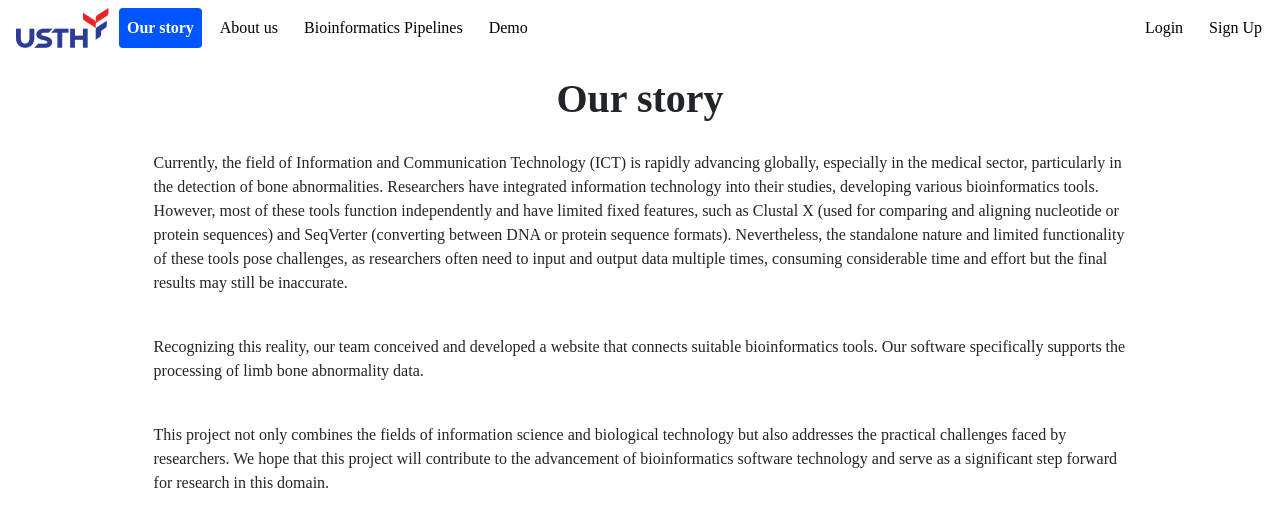
After one commit to larycoder/Limb-Bone-Abnormality, a Flask app: page /ourstory in a window 1280 px wide. The commit adds this page. Shown: the top 527 px of the page. Run offline with Flask 3, Linux system fonts and the light colour scheme; some libraries are stand-ins or nearby versions.

Commit message:
Update front end

```diff
--- a/app.py
+++ b/app.py
@@ -34,6 +34,13 @@ def pipeline():
 @app.route('/homepage')
 def homepage():
     return render_template('index.html')
+@app.route('/ourstory')
+def ourstory():
+    return render_template('ourstory.html')
+@app.route("/aboutus")
+def about_us():
+    return render_template('about_us.html')
+
 
 @app.route('/login', methods=['GET', 'POST'])
 def login():
--- a/static/base.css
+++ b/static/base.css
@@ -36,3 +36,10 @@ body{
     font-weight: bold;
     color: #fff;
 }
+
+.active{
+    background-color: #05F;
+    border-radius: 4px;
+    font-weight: bold;
+    color: #fff;
+}
--- a/static/index.js
+++ b/static/index.js
@@ -1,3 +1,20 @@
+function checkURL(){
+    let arr=['ourstory', 'aboutus', 'pipeline', 'demo']
+    var currentURL=window.location.href;
+    url=currentURL.split("/")
+    url_now=url[url.length-1]
+    arr.forEach((value) => {
+        if(value===url_now){
+            let btn=document.getElementById(value);
+            btn.classList.add("active")
+        }
+        else{
+            let btn=document.getElementById(value);
+            btn.classList.remove("active")
+        }
+    });
+}
+
 function deleteF(Id){
     fetch('/delete',{
         method: 'POST',
--- /dev/null
+++ b/static/ourstory.css
@@ -0,0 +1,19 @@
+.body{
+    display: flex;
+    flex-direction: column;
+    justify-content: center;
+    margin: 0% 12%;
+}
+
+.title{
+    display: flex;
+    justify-content: center;
+    margin: 2%;
+}
+
+
+.content{
+    display: flex;
+    justify-content: center;
+    flex-direction: column;
+}
--- a/templates/base.html
+++ b/templates/base.html
@@ -17,7 +17,7 @@
 
   <title>{% block title %}Home{% endblock %}</title>
 </head>
-<body>
+<body onload="checkURL()">
     <link rel="stylesheet" href="../static/base.css">
     <nav class="navbar navbar-expand-lg bg-white">
         <button class="navbar-toggler" type="button" data-toggle="collapse" data-target="#navbar">
@@ -36,10 +36,10 @@
                 {% else %}
                 <div class="navbar-nav ">
                     <a href="{{url_for('homepage')}}" class="nav-link-spacing"><img src="/static/images/usth.png" alt="usth logo"></a>
-                    <a href="{{url_for('homepage')}}" class="nav-item nav-link nav-link-spacing" id="nav-left" >Our story</a>
-                    <a href="{{url_for('homepage')}}" class="nav-item nav-link nav-link-spacing" id="nav-left" >About us</a>
-                    <a href="{{url_for('pipeline')}}" class="nav-item nav-link nav-link-spacing" id="nav-left" > Bioinformatics Pipelines </a>
-                    <a href="{{url_for('demo')}}" class="nav-item nav-link nav-link-spacing" id="nav-left" >Demo</a>
+                    <a href="{{url_for('ourstory')}}" class="nav-item nav-link nav-link-spacing" id="ourstory">Our story</a>
+                    <a href="{{url_for('homepage')}}" class="nav-item nav-link nav-link-spacing aboutus" id="aboutus" >About us</a>
+                    <a href="{{url_for('pipeline')}}" class="nav-item nav-link nav-link-spacing pipeline" id="pipeline"> Bioinformatics Pipelines </a>
+                    <a href="{{url_for('demo')}}" class="nav-item nav-link nav-link-spacing demo" id="demo" >Demo</a>
 
                 </div>
                 <div class="navbar-nav nav-right">
--- /dev/null
+++ b/templates/ourstory.html
@@ -0,0 +1,24 @@
+{% extends 'base.html' %}
+{% block title %}Homepage{% endblock %}
+{% block content %}
+<link rel="stylesheet" href="../static/ourstory.css">
+<div class="body">
+    <div class="title">
+        <h1><b>Our story</b></h1>
+    </div>
+    <div class="content">
+
+        <p>Currently, the field of Information and Communication Technology (ICT) is rapidly advancing globally, especially in the medical sector, particularly in the
+            detection of bone abnormalities. Researchers have integrated information technology into their studies, developing various bioinformatics tools. However, most of
+            these tools function independently and have limited fixed features, such as Clustal X (used for comparing and aligning nucleotide or protein sequences) and
+            SeqVerter (converting between DNA or protein sequence formats). Nevertheless, the standalone nature and limited functionality of these tools pose challenges, as
+            researchers often need to input and output data multiple times, consuming considerable time and effort but the final results may still be inaccurate. </p>
+        <br>
+        <p>Recognizing this reality, our team conceived and developed a website that connects suitable bioinformatics tools. Our software specifically supports the processing
+            of limb bone abnormality data.</p>
+        <br>
+        <p>This project not only combines the fields of information science and biological technology but also addresses the practical challenges faced by researchers. We hope
+            that this project will contribute to the advancement of bioinformatics software technology and serve as a significant step forward for research in this domain.</p>
+        </div>
+    </div>
+{% endblock %}
```
